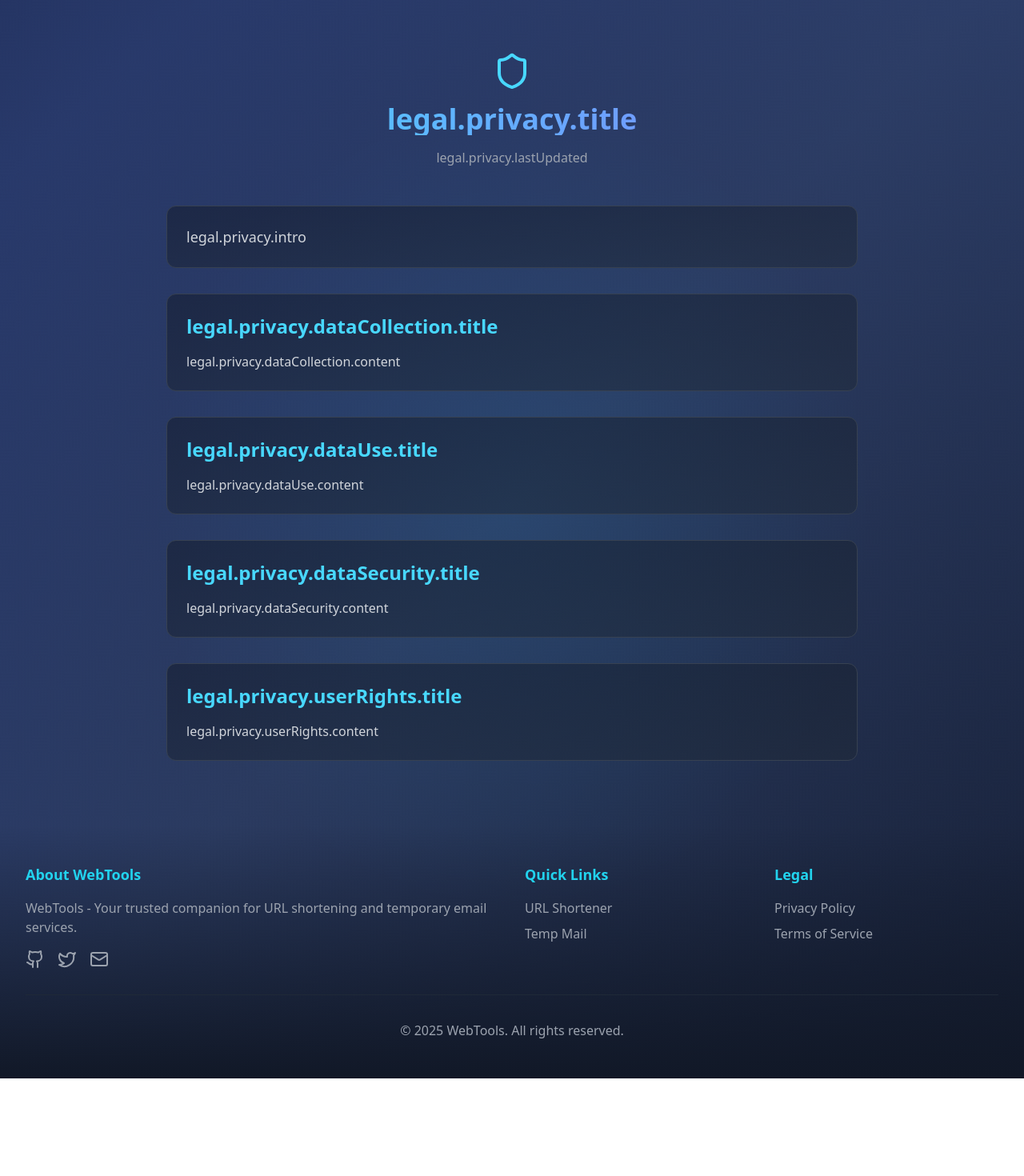
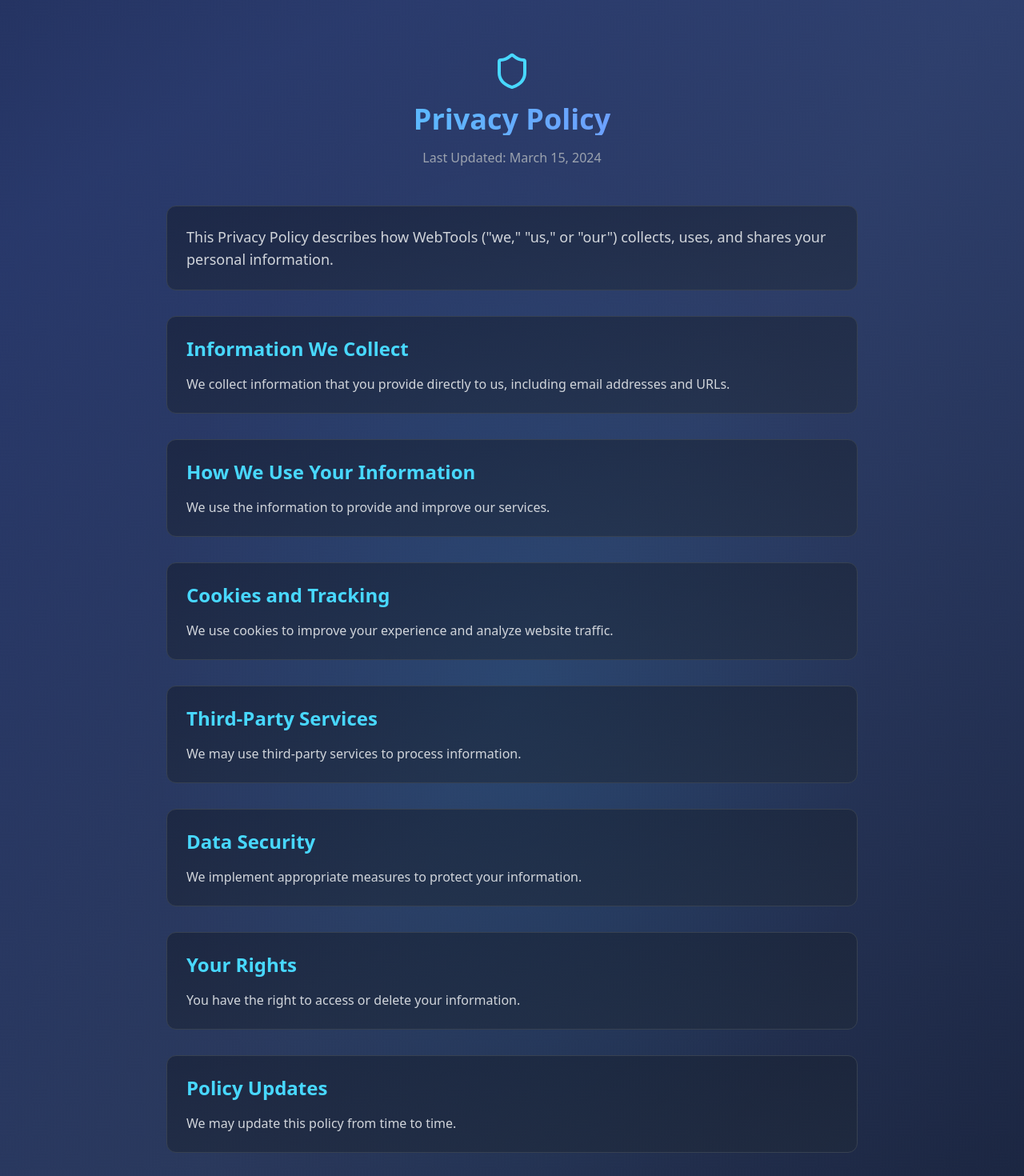
Before and after one commit to chenqi92/g2.al, a React (Vite) app: page /privacy in a window 1280 px wide. Shown: the part 80-1550 px from the top of the page at 80% size. Before the commit the page ends 1428 px from the top, so only its background shows below. Built offline with nearby package versions, Linux system fonts and the light colour scheme.

Commit message:
refactor privacy and terms components for improved localization; update translation keys

```diff
--- a/src/pages/Privacy.tsx
+++ b/src/pages/Privacy.tsx
@@ -10,43 +10,64 @@ export default function Privacy() {
       <div className="text-center mb-12">
         <Shield className="h-12 w-12 text-primary-400 mx-auto mb-4" />
         <h1 className="text-4xl font-bold mb-4 bg-gradient-to-r from-primary-400 to-secondary-400 text-transparent bg-clip-text">
-          {t('legal.privacy.title')}
+          {t('privacy')}
         </h1>
-        <p className="text-gray-400">{t('legal.privacy.lastUpdated')}</p>
+        <p className="text-gray-400">{t('privacyPolicy.lastUpdated')}</p>
       </div>
 
       <div className="prose prose-invert max-w-none">
         <div className="bg-gradient-to-br from-gray-900/50 to-gray-800/50 rounded-xl border border-gray-700 p-6 mb-8">
-          <p className="text-lg text-gray-300">{t('legal.privacy.intro')}</p>
+          <p className="text-lg text-gray-300">{t('privacyPolicy.intro')}</p>
         </div>
 
         <div className="space-y-8">
           <section className="bg-gradient-to-br from-gray-900/50 to-gray-800/50 rounded-xl border border-gray-700 p-6">
             <h2 className="text-2xl font-semibold mb-4 text-primary-400">
-              {t('legal.privacy.dataCollection.title')}
+              {t('privacyPolicy.dataCollection.title')}
             </h2>
-            <p className="text-gray-300">{t('legal.privacy.dataCollection.content')}</p>
+            <p className="text-gray-300">{t('privacyPolicy.dataCollection.content')}</p>
           </section>
 
           <section className="bg-gradient-to-br from-gray-900/50 to-gray-800/50 rounded-xl border border-gray-700 p-6">
             <h2 className="text-2xl font-semibold mb-4 text-primary-400">
-              {t('legal.privacy.dataUse.title')}
+              {t('privacyPolicy.dataUse.title')}
             </h2>
-            <p className="text-gray-300">{t('legal.privacy.dataUse.content')}</p>
+            <p className="text-gray-300">{t('privacyPolicy.dataUse.content')}</p>
           </section>
 
           <section className="bg-gradient-to-br from-gray-900/50 to-gray-800/50 rounded-xl border border-gray-700 p-6">
             <h2 className="text-2xl font-semibold mb-4 text-primary-400">
-              {t('legal.privacy.dataSecurity.title')}
+              {t('privacyPolicy.sections.cookies.title')}
             </h2>
-            <p className="text-gray-300">{t('legal.privacy.dataSecurity.content')}</p>
+            <p className="text-gray-300">{t('privacyPolicy.sections.cookies.content')}</p>
           </section>
 
           <section className="bg-gradient-to-br from-gray-900/50 to-gray-800/50 rounded-xl border border-gray-700 p-6">
             <h2 className="text-2xl font-semibold mb-4 text-primary-400">
-              {t('legal.privacy.userRights.title')}
+              {t('privacyPolicy.sections.thirdParty.title')}
             </h2>
-            <p className="text-gray-300">{t('legal.privacy.userRights.content')}</p>
+            <p className="text-gray-300">{t('privacyPolicy.sections.thirdParty.content')}</p>
+          </section>
+
+          <section className="bg-gradient-to-br from-gray-900/50 to-gray-800/50 rounded-xl border border-gray-700 p-6">
+            <h2 className="text-2xl font-semibold mb-4 text-primary-400">
+              {t('privacyPolicy.dataSecurity.title')}
+            </h2>
+            <p className="text-gray-300">{t('privacyPolicy.dataSecurity.content')}</p>
+          </section>
+
+          <section className="bg-gradient-to-br from-gray-900/50 to-gray-800/50 rounded-xl border border-gray-700 p-6">
+            <h2 className="text-2xl font-semibold mb-4 text-primary-400">
+              {t('privacyPolicy.userRights.title')}
+            </h2>
+            <p className="text-gray-300">{t('privacyPolicy.userRights.content')}</p>
+          </section>
+
+          <section className="bg-gradient-to-br from-gray-900/50 to-gray-800/50 rounded-xl border border-gray-700 p-6">
+            <h2 className="text-2xl font-semibold mb-4 text-primary-400">
+              {t('privacyPolicy.sections.updates.title')}
+            </h2>
+            <p className="text-gray-300">{t('privacyPolicy.sections.updates.content')}</p>
           </section>
         </div>
       </div>
--- a/src/pages/Terms.tsx
+++ b/src/pages/Terms.tsx
@@ -10,43 +10,64 @@ export default function Terms() {
       <div className="text-center mb-12">
         <FileText className="h-12 w-12 text-primary-400 mx-auto mb-4" />
         <h1 className="text-4xl font-bold mb-4 bg-gradient-to-r from-primary-400 to-secondary-400 text-transparent bg-clip-text">
-          {t('legal.terms.title')}
+          {t('terms')}
         </h1>
-        <p className="text-gray-400">{t('legal.terms.lastUpdated')}</p>
+        <p className="text-gray-400">{t('termsOfService.lastUpdated')}</p>
       </div>
 
       <div className="prose prose-invert max-w-none">
         <div className="bg-gradient-to-br from-gray-900/50 to-gray-800/50 rounded-xl border border-gray-700 p-6 mb-8">
-          <p className="text-lg text-gray-300">{t('legal.terms.intro')}</p>
+          <p className="text-lg text-gray-300">{t('termsOfService.intro')}</p>
         </div>
 
         <div className="space-y-8">
           <section className="bg-gradient-to-br from-gray-900/50 to-gray-800/50 rounded-xl border border-gray-700 p-6">
             <h2 className="text-2xl font-semibold mb-4 text-primary-400">
-              {t('legal.terms.usage.title')}
+              {t('termsOfService.usage.title')}
             </h2>
-            <p className="text-gray-300">{t('legal.terms.usage.content')}</p>
+            <p className="text-gray-300">{t('termsOfService.usage.content')}</p>
           </section>
 
           <section className="bg-gradient-to-br from-gray-900/50 to-gray-800/50 rounded-xl border border-gray-700 p-6">
             <h2 className="text-2xl font-semibold mb-4 text-primary-400">
-              {t('legal.terms.restrictions.title')}
+              {t('termsOfService.sections.account.title')}
             </h2>
-            <p className="text-gray-300">{t('legal.terms.restrictions.content')}</p>
+            <p className="text-gray-300">{t('termsOfService.sections.account.content')}</p>
           </section>
 
           <section className="bg-gradient-to-br from-gray-900/50 to-gray-800/50 rounded-xl border border-gray-700 p-6">
             <h2 className="text-2xl font-semibold mb-4 text-primary-400">
-              {t('legal.terms.termination.title')}
+              {t('termsOfService.restrictions.title')}
             </h2>
-            <p className="text-gray-300">{t('legal.terms.termination.content')}</p>
+            <p className="text-gray-300">{t('termsOfService.restrictions.content')}</p>
           </section>
 
           <section className="bg-gradient-to-br from-gray-900/50 to-gray-800/50 rounded-xl border border-gray-700 p-6">
             <h2 className="text-2xl font-semibold mb-4 text-primary-400">
-              {t('legal.terms.liability.title')}
+              {t('termsOfService.sections.content.title')}
             </h2>
-            <p className="text-gray-300">{t('legal.terms.liability.content')}</p>
+            <p className="text-gray-300">{t('termsOfService.sections.content.content')}</p>
+          </section>
+
+          <section className="bg-gradient-to-br from-gray-900/50 to-gray-800/50 rounded-xl border border-gray-700 p-6">
+            <h2 className="text-2xl font-semibold mb-4 text-primary-400">
+              {t('termsOfService.termination.title')}
+            </h2>
+            <p className="text-gray-300">{t('termsOfService.termination.content')}</p>
+          </section>
+
+          <section className="bg-gradient-to-br from-gray-900/50 to-gray-800/50 rounded-xl border border-gray-700 p-6">
+            <h2 className="text-2xl font-semibold mb-4 text-primary-400">
+              {t('termsOfService.sections.changes.title')}
+            </h2>
+            <p className="text-gray-300">{t('termsOfService.sections.changes.content')}</p>
+          </section>
+
+          <section className="bg-gradient-to-br from-gray-900/50 to-gray-800/50 rounded-xl border border-gray-700 p-6">
+            <h2 className="text-2xl font-semibold mb-4 text-primary-400">
+              {t('termsOfService.liability.title')}
+            </h2>
+            <p className="text-gray-300">{t('termsOfService.liability.content')}</p>
           </section>
         </div>
       </div>
```
